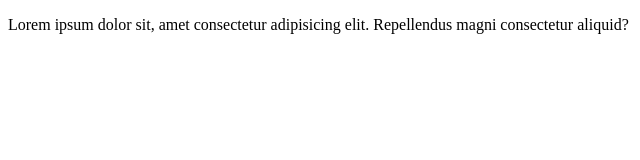
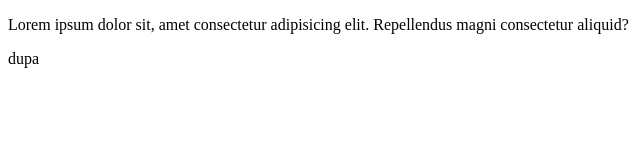
Before and after one commit to Faradaysecond/test, a plain HTML site: page index.html in a window 1280 px wide. Shown: the full height of the page, 0-640 px from the left. Drawn offline with Linux system fonts and the light colour scheme.

Commit message:
add dupa

```diff
--- a/index.html
+++ b/index.html
@@ -7,5 +7,6 @@
 </head>
 <body>
     <p>Lorem ipsum dolor sit, amet consectetur adipisicing elit. Repellendus magni consectetur aliquid?</p>
+    <p>dupa</p>
 </body>
 </html>
```
